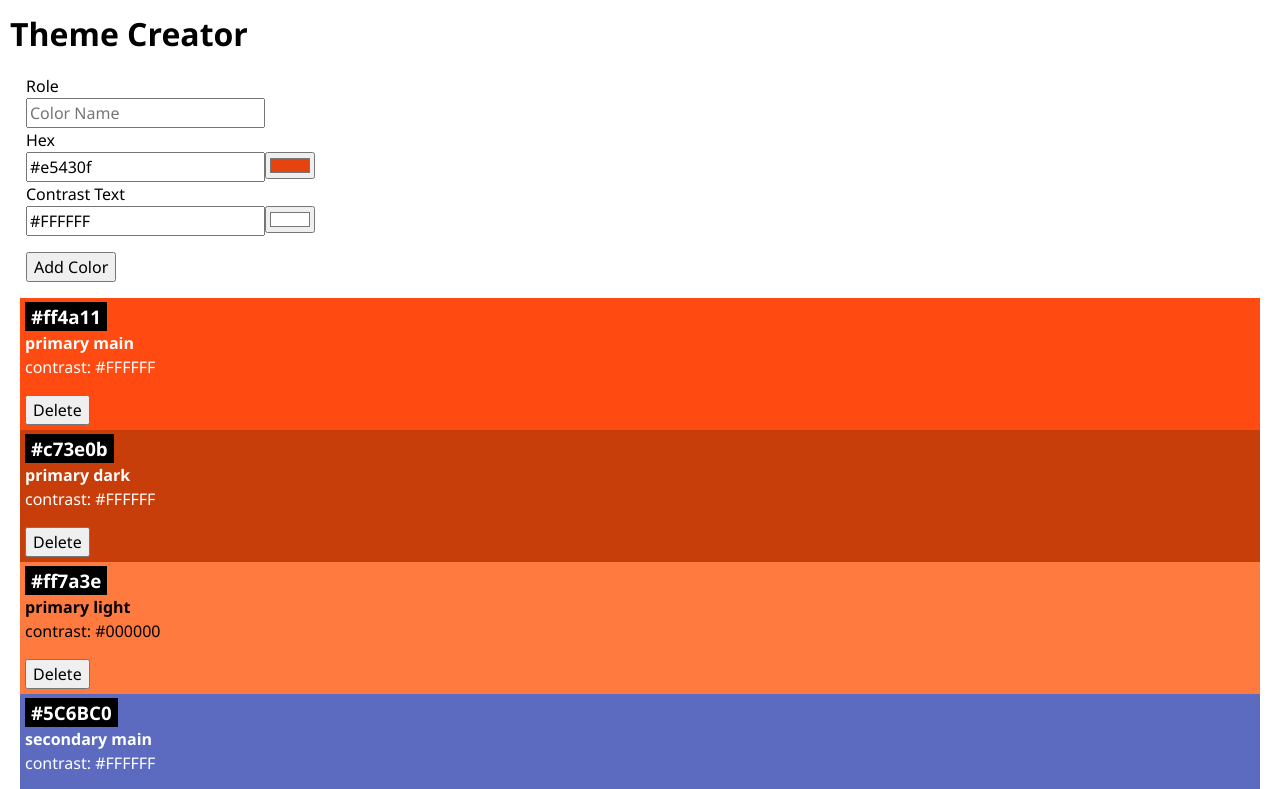
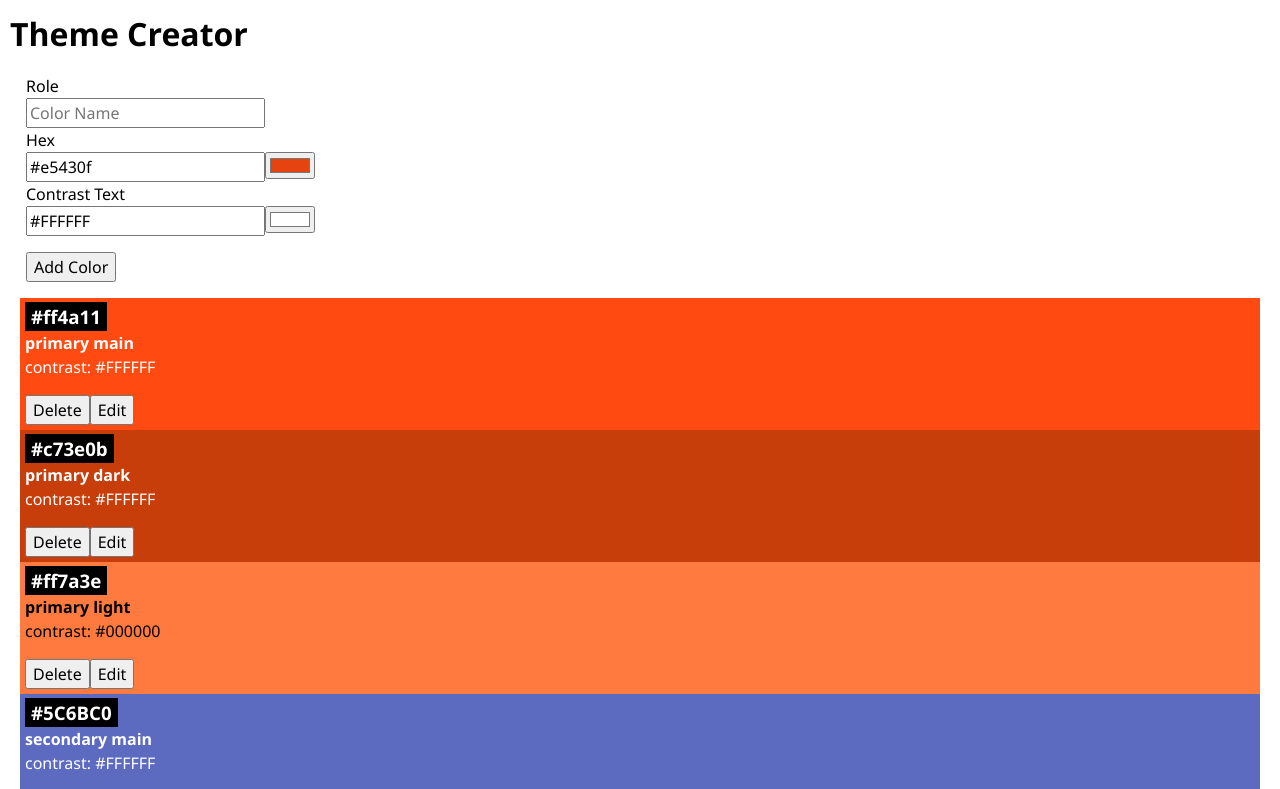
Before and after one commit to MarenOelixtown/web-react-recap-project, a React (Vite) app: page / in a window 1280 px wide. Shown: the top 789 px of the page. Built offline with nearby package versions, Linux system fonts and the light colour scheme.

Commit message:
add edit-button-component to color-component

```diff
--- a/src/Components/Color/Color.jsx
+++ b/src/Components/Color/Color.jsx
@@ -29,6 +29,7 @@ export default function Color({ color, onDelete }) {
           <Button text="Delete" onClick={handleOnDelete} />
         </>
       )}
+      <Button text="Edit" />
     </div>
   );
 }
```
